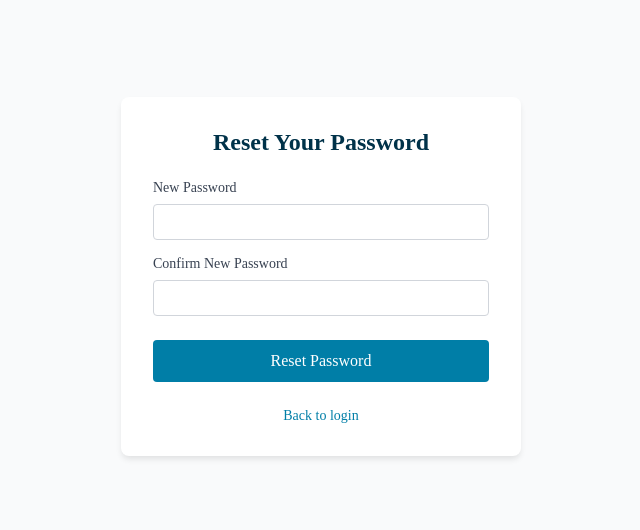
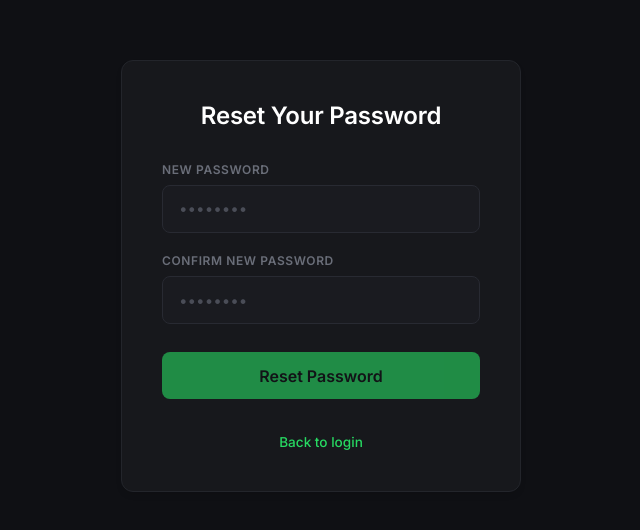
Before and after one commit to Ravidu-Senavirathna/Close-Scale, a React (Vite) app in the folder frontend/: page /reset-password/1/1 in a window 1280 px wide. Shown: the part 124-654 px from the top of the page, without its empty margins (319-959 px from the left). Built offline with nearby package versions, Linux system fonts and the light colour scheme; no server answers.

Commit message:
fixed color pallete in reset password

```diff
--- /dev/null
+++ b/frontend/src/pages/ResetPasswordPage.css
@@ -0,0 +1,157 @@
+.reset-root {
+  display: flex;
+  min-height: 100vh;
+  font-family: "Inter", system-ui, sans-serif;
+  background-color: var(--palette-bg-main);
+  color: var(--palette-text-primary);
+  align-items: center;
+  justify-content: center;
+  padding: 1rem;
+  box-sizing: border-box;
+}
+
+.reset-card {
+  width: 100%;
+  max-width: 400px;
+  background-color: var(--palette-bg-panel);
+  border: 1px solid var(--palette-border-main);
+  padding: 2.5rem;
+  border-radius: 12px;
+  box-shadow: 0 4px 6px -1px rgba(0, 0, 0, 0.1);
+  display: flex;
+  flex-direction: column;
+  gap: 1.5rem;
+}
+
+.reset-header {
+  text-align: center;
+}
+
+.reset-header h2 {
+  font-size: 1.5rem;
+  font-weight: 600;
+  margin: 0 0 0.5rem 0;
+  letter-spacing: -0.01em;
+  color: var(--palette-text-primary);
+}
+
+.reset-header p {
+  color: var(--palette-text-secondary);
+  font-size: 0.9rem;
+  margin: 0;
+  line-height: 1.5;
+}
+
+.reset-error {
+  background-color: rgba(255, 91, 91, 0.1);
+  color: var(--palette-error);
+  padding: 0.75rem;
+  border-radius: 8px;
+  font-size: 0.875rem;
+  text-align: center;
+  border: 1px solid rgba(255, 91, 91, 0.2);
+}
+
+.reset-success {
+  background-color: rgba(39, 217, 98, 0.1);
+  color: var(--palette-brand-green);
+  padding: 1rem;
+  border-radius: 8px;
+  font-size: 0.875rem;
+  text-align: center;
+  border: 1px solid rgba(39, 217, 98, 0.2);
+  line-height: 1.5;
+}
+
+.reset-form {
+  display: flex;
+  flex-direction: column;
+  gap: 1.25rem;
+}
+
+.reset-form-group {
+  display: flex;
+  flex-direction: column;
+  gap: 0.5rem;
+}
+
+.reset-form-group label {
+  font-size: 0.75rem;
+  font-weight: 600;
+  color: var(--palette-text-muted);
+  letter-spacing: 0.05em;
+  text-transform: uppercase;
+}
+
+.reset-form-group input {
+  width: 100%;
+  padding: 0.85rem 1rem;
+  background-color: var(--palette-bg-input);
+  border: 1px solid var(--palette-border-input);
+  border-radius: 8px;
+  color: var(--palette-text-primary);
+  font-size: 0.95rem;
+  font-family: inherit;
+  outline: none;
+  transition: all 0.2s ease;
+  box-sizing: border-box;
+}
+
+.reset-form-group input:-webkit-autofill,
+.reset-form-group input:-webkit-autofill:hover,
+.reset-form-group input:-webkit-autofill:focus,
+.reset-form-group input:-webkit-autofill:active {
+  -webkit-box-shadow: 0 0 0 30px var(--palette-bg-input) inset !important;
+  -webkit-text-fill-color: var(--palette-text-primary) !important;
+  transition: background-color 5000s ease-in-out 0s;
+}
+
+.reset-form-group input::placeholder {
+  color: var(--palette-text-placeholder);
+}
+
+.reset-form-group input:focus {
+  border-color: var(--palette-brand-green);
+  box-shadow: 0 0 0 1px var(--palette-brand-green);
+}
+
+.reset-btn-primary {
+  width: 100%;
+  padding: 0.85rem;
+  border-radius: 8px;
+  border: none;
+  background-color: var(--palette-brand-green);
+  color: var(--palette-bg-main);
+  font-size: 1rem;
+  font-weight: 600;
+  font-family: inherit;
+  cursor: pointer;
+  margin-top: 0.5rem;
+  transition: all 0.2s ease;
+}
+
+.reset-btn-primary:hover:not(:disabled) {
+  background-color: var(--palette-brand-green-hover);
+}
+
+.reset-btn-primary:disabled {
+  opacity: 0.6;
+  cursor: not-allowed;
+}
+
+.reset-link-container {
+  text-align: center;
+  margin-top: 0.5rem;
+}
+
+.reset-link {
+  color: var(--palette-brand-green);
+  text-decoration: none;
+  font-size: 0.85rem;
+  font-weight: 500;
+  transition: color 0.2s ease;
+}
+
+.reset-link:hover {
+  text-decoration: underline;
+}
--- a/frontend/src/pages/ResetPasswordPage.tsx
+++ b/frontend/src/pages/ResetPasswordPage.tsx
@@ -2,6 +2,7 @@ import { useState } from "react";
 import { useNavigate, useParams, Link } from "react-router-dom";
 import { authApi } from "../api/authApi";
 import { useAuth } from "../context/AuthContext";
+import "./ResetPasswordPage.css";
 
 export default function ResetPasswordPage() {
   const { uid, token } = useParams<{ uid: string; token: string }>();
@@ -56,90 +57,54 @@ export default function ResetPasswordPage() {
   };
 
   return (
-    <div style={{
-      minHeight: "100vh",
-      display: "flex",
-      alignItems: "center",
-      justifyContent: "center",
-      backgroundColor: "#f9fafb",
-      padding: "1rem"
-    }}>
-      <div style={{
-        maxWidth: "400px",
-        width: "100%",
-        backgroundColor: "white",
-        padding: "2rem",
-        borderRadius: "8px",
-        boxShadow: "0 4px 6px -1px rgba(0, 0, 0, 0.1)"
-      }}>
-        <h2 style={{ textAlign: "center", marginBottom: "1.5rem", color: "var(--palette-dark-blue)" }}>Reset Your Password</h2>
+    <div className="reset-root">
+      <div className="reset-card">
+        <div className="reset-header">
+          <h2>Reset Your Password</h2>
+        </div>
 
         {error && (
-          <div style={{ backgroundColor: "#fee2e2", color: "#991b1b", padding: "0.75rem", borderRadius: "4px", marginBottom: "1rem", fontSize: "0.875rem" }}>
+          <div className="reset-error" role="alert">
             {error}
           </div>
         )}
 
-        <form onSubmit={handleSubmit}>
-          <div style={{ marginBottom: "1rem" }}>
-            <label style={{ display: "block", marginBottom: "0.5rem", color: "#374151", fontSize: "0.875rem", fontWeight: 500 }}>
-              New Password
-            </label>
+        <form onSubmit={handleSubmit} className="reset-form" noValidate>
+          <div className="reset-form-group">
+            <label htmlFor="reset-password">NEW PASSWORD</label>
             <input
+              id="reset-password"
               type="password"
               value={password}
               onChange={(e) => setPassword(e.target.value)}
+              placeholder="••••••••"
               required
-              style={{
-                width: "100%",
-                padding: "0.5rem",
-                border: "1px solid #d1d5db",
-                borderRadius: "4px",
-                boxSizing: "border-box"
-              }}
             />
           </div>
 
-          <div style={{ marginBottom: "1.5rem" }}>
-            <label style={{ display: "block", marginBottom: "0.5rem", color: "#374151", fontSize: "0.875rem", fontWeight: 500 }}>
-              Confirm New Password
-            </label>
+          <div className="reset-form-group">
+            <label htmlFor="reset-confirm-password">CONFIRM NEW PASSWORD</label>
             <input
+              id="reset-confirm-password"
               type="password"
               value={confirmPassword}
               onChange={(e) => setConfirmPassword(e.target.value)}
+              placeholder="••••••••"
               required
-              style={{
-                width: "100%",
-                padding: "0.5rem",
-                border: "1px solid #d1d5db",
-                borderRadius: "4px",
-                boxSizing: "border-box"
-              }}
             />
           </div>
 
           <button
             type="submit"
-            disabled={loading}
-            style={{
-              width: "100%",
-              padding: "0.75rem",
-              backgroundColor: "var(--palette-teal)",
-              color: "white",
-              border: "none",
-              borderRadius: "4px",
-              fontWeight: 500,
-              cursor: loading ? "not-allowed" : "pointer",
-              opacity: loading ? 0.7 : 1
-            }}
+            className="reset-btn-primary"
+            disabled={loading || !password || !confirmPassword}
           >
             {loading ? "Resetting..." : "Reset Password"}
           </button>
         </form>
 
-        <div style={{ marginTop: "1.5rem", textAlign: "center" }}>
-          <Link to="/login" style={{ color: "var(--palette-teal)", textDecoration: "none", fontSize: "0.875rem" }}>
+        <div className="reset-link-container">
+          <Link to="/login" className="reset-link">
             Back to login
           </Link>
         </div>
```
